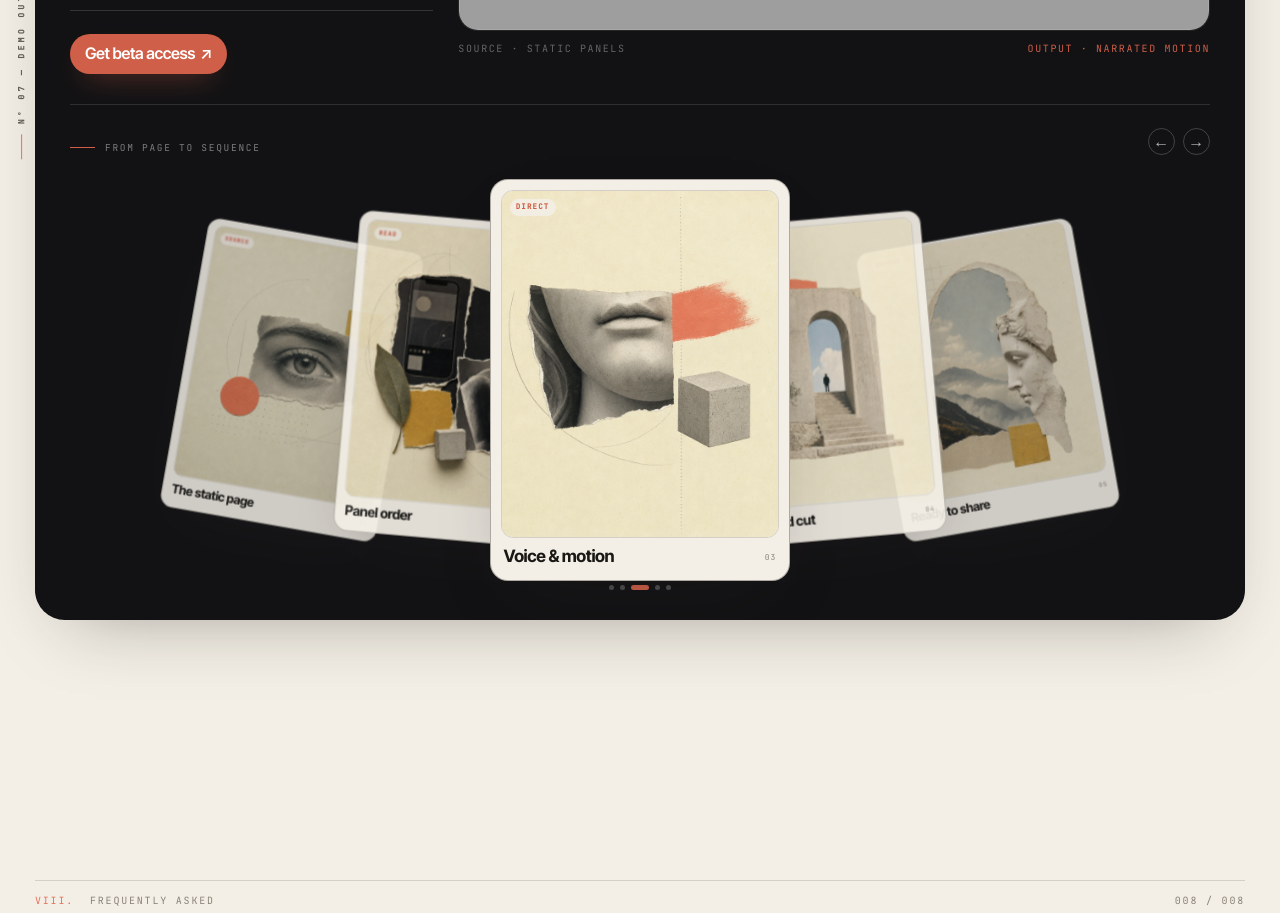
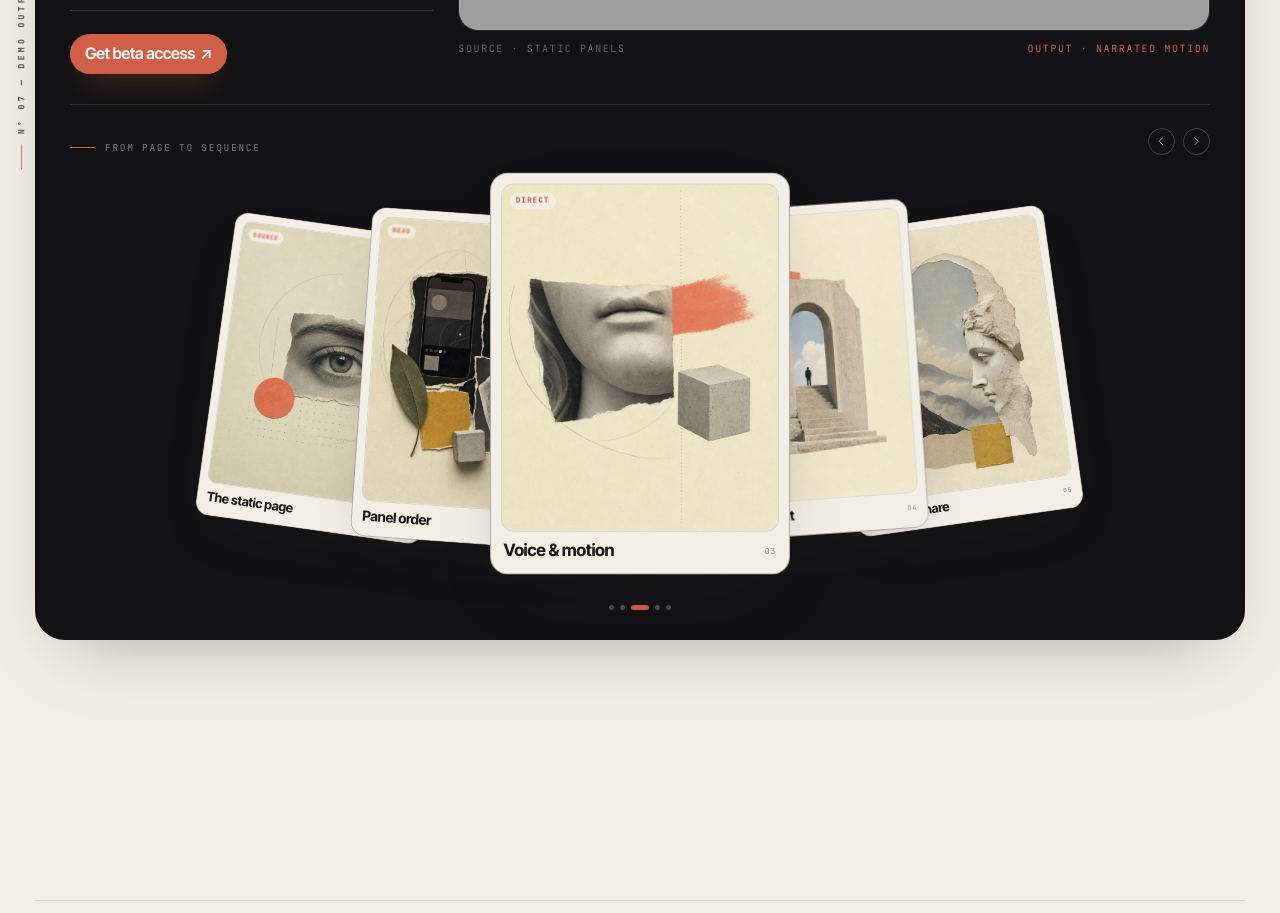
Before and after one commit to MattyMroz/MangaShiftWebsite, a Next.js app: page / in a window 1280 px wide. Shown: the part 7280-8193 px from the top of the page. Built offline with nearby package versions, Linux system fonts and the light colour scheme; grey boxes are pictures that could not be loaded.

Commit message:
feat(redesign): demo karuzela - drag+klik karty, svg strzalki, stabilna lewitacja

```diff
--- a/src/widgets/DemoSection/ui/DemoSection.tsx
+++ b/src/widgets/DemoSection/ui/DemoSection.tsx
@@ -1,6 +1,6 @@
 'use client';
 
-import { useState } from 'react';
+import { useRef, useState } from 'react';
 import Image from 'next/image';
 import Link from 'next/link';
 import { motion } from 'framer-motion';
@@ -22,6 +22,7 @@ const cards = [
 export const DemoSection = () => {
     const [active, setActive] = useState(2);
     const total = cards.length;
+    const dragged = useRef(false);
     const go = (dir: number) => setActive((prev) => (prev + dir + total) % total);
 
     const scrollToBeta = (event: React.MouseEvent<HTMLAnchorElement>) => {
@@ -119,29 +120,37 @@ export const DemoSection = () => {
                                     type="button"
                                     onClick={() => go(-1)}
                                     aria-label="Previous frame"
-                                    className="grid h-11 w-11 place-items-center rounded-full border border-white/20 text-[1.6rem] text-white/70 transition-colors duration-300 hover:border-white/50 hover:text-white"
+                                    className="grid h-11 w-11 place-items-center rounded-full border border-white/20 text-white/70 transition-colors duration-300 hover:border-white/50 hover:text-white"
                                 >
-                                    ←
+                                    <svg viewBox="0 0 24 24" className="h-5 w-5" fill="none" stroke="currentColor" strokeWidth="1.6" strokeLinecap="round" strokeLinejoin="round" aria-hidden="true">
+                                        <path d="M15 5l-7 7 7 7" />
+                                    </svg>
                                 </button>
                                 <button
                                     type="button"
                                     onClick={() => go(1)}
                                     aria-label="Next frame"
-                                    className="grid h-11 w-11 place-items-center rounded-full border border-white/20 text-[1.6rem] text-white/70 transition-colors duration-300 hover:border-white/50 hover:text-white"
+                                    className="grid h-11 w-11 place-items-center rounded-full border border-white/20 text-white/70 transition-colors duration-300 hover:border-white/50 hover:text-white"
                                 >
-                                    →
+                                    <svg viewBox="0 0 24 24" className="h-5 w-5" fill="none" stroke="currentColor" strokeWidth="1.6" strokeLinecap="round" strokeLinejoin="round" aria-hidden="true">
+                                        <path d="M9 5l7 7-7 7" />
+                                    </svg>
                                 </button>
                             </div>
                         </div>
 
                         <motion.div
-                            className="relative mt-10 h-[34rem] cursor-grab touch-pan-y [perspective:2000px] active:cursor-grabbing md:h-[40rem]"
+                            className="relative mt-10 h-[34rem] cursor-grab select-none [perspective:2000px] active:cursor-grabbing md:h-[40rem]"
                             drag="x"
+                            dragSnapToOrigin
                             dragConstraints={{ left: 0, right: 0 }}
-                            dragElastic={0.2}
+                            dragElastic={0.18}
+                            dragMomentum={false}
+                            onDragStart={() => { dragged.current = true; }}
                             onDragEnd={(_, info) => {
-                                if (info.offset.x < -60) go(1);
-                                else if (info.offset.x > 60) go(-1);
+                                if (info.offset.x < -50 || info.velocity.x < -400) go(1);
+                                else if (info.offset.x > 50 || info.velocity.x > 400) go(-1);
+                                window.setTimeout(() => { dragged.current = false; }, 50);
                             }}
                         >
                             {cards.map(({ image, eyebrow, title, foot }, i) => {
@@ -150,25 +159,28 @@ export const DemoSection = () => {
                                 const abs = Math.abs(offset);
                                 const isActive = offset === 0;
                                 return (
-                                    <motion.figure
+                                    <motion.div
                                         key={title}
-                                        onClick={() => setActive(i)}
-                                        className="absolute left-1/2 top-1/2 w-[24rem] origin-center rounded-[1.8rem] border border-[var(--line-strong)] bg-[var(--bg)] p-4 text-[var(--text)] shadow-[var(--shadow-lg)] md:w-[30rem]"
+                                        onClick={() => {
+                                            if (dragged.current) return;
+                                            if (!isActive) setActive(i);
+                                        }}
+                                        className="absolute left-1/2 top-1/2 w-[24rem] md:w-[30rem]"
                                         initial={false}
                                         animate={{
-                                            x: `calc(-50% + ${offset * 58}%)`,
+                                            x: `calc(-50% + ${offset * 52}%)`,
                                             y: '-50%',
-                                            scale: isActive ? 1 : 0.8 - (abs - 1) * 0.07,
-                                            rotate: offset * -5,
-                                            opacity: abs > 2 ? 0 : 1 - abs * 0.08,
-                                            zIndex: total - abs,
+                                            scale: isActive ? 1 : 0.82 - (abs - 1) * 0.06,
+                                            rotate: offset * -4,
+                                            opacity: abs > 2 ? 0 : 1,
                                         }}
-                                        transition={{ duration: 0.6, ease: [0.22, 1, 0.36, 1] }}
-                                        style={{ pointerEvents: abs > 2 ? 'none' : 'auto' }}
+                                        transition={{ duration: 0.55, ease: [0.22, 1, 0.36, 1] }}
+                                        style={{ zIndex: total - abs, pointerEvents: abs > 2 ? 'none' : 'auto', cursor: isActive ? 'grab' : 'pointer' }}
                                     >
-                                        <motion.div
-                                            animate={{ y: [0, -10, 0] }}
-                                            transition={{ duration: 6 + abs, repeat: Infinity, ease: 'easeInOut', delay: i * 0.4 }}
+                                        <motion.figure
+                                            className="rounded-[1.8rem] border border-[var(--line-strong)] bg-[var(--bg)] p-4 text-[var(--text)] shadow-[var(--shadow-lg)]"
+                                            animate={{ y: [0, -12, 0] }}
+                                            transition={{ duration: 6 + i, repeat: Infinity, repeatType: 'loop', ease: 'easeInOut', delay: i * 0.5 }}
                                         >
                                             <div className="relative aspect-[4/5] overflow-hidden rounded-[1.2rem] border border-[var(--line)]">
                                                 <Image
@@ -191,13 +203,13 @@ export const DemoSection = () => {
                                                     {foot}
                                                 </span>
                                             </figcaption>
-                                        </motion.div>
-                                    </motion.figure>
+                                        </motion.figure>
+                                    </motion.div>
                                 );
                             })}
                         </motion.div>
 
-                        <div className="mt-2 flex justify-center gap-2.5">
+                        <div className="mt-10 flex justify-center gap-2.5">
                             {cards.map(({ title }, i) => (
                                 <button
                                     key={title}
```
